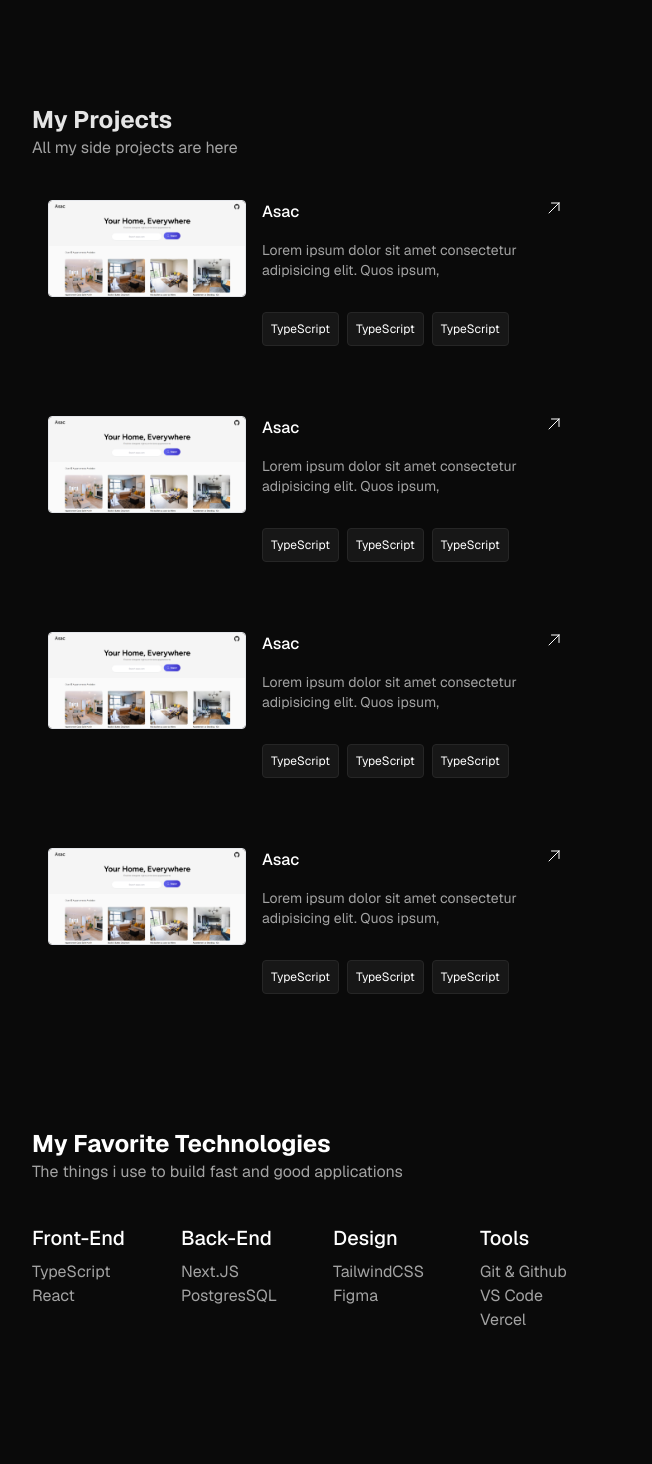
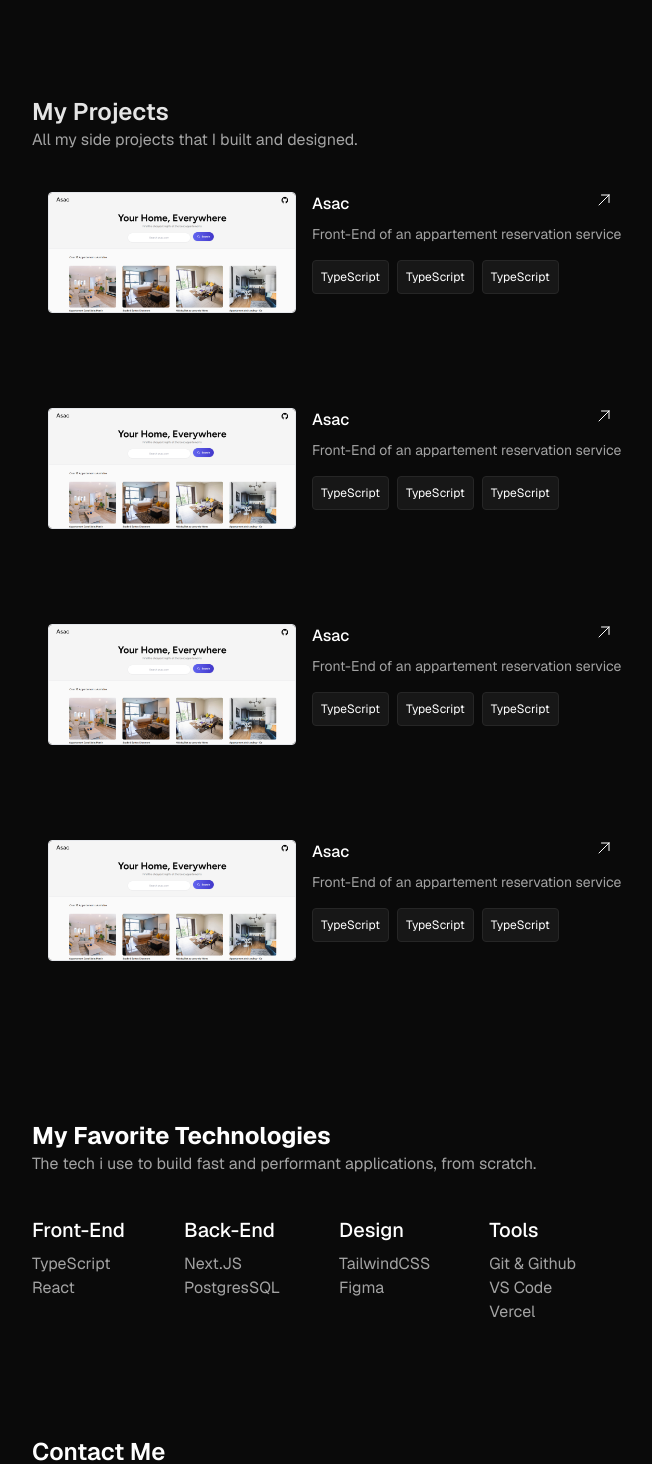
Before and after one commit to zinedinechami/portfolio_next, a Next.js app: page / in a window 1280 px wide. Shown: the part 400-1864 px from the top of the page, without its empty margins (328-980 px from the left). Built offline with nearby package versions, Linux system fonts and the light colour scheme.

Commit message:
made header functional, added tags to project cards

```diff
--- a/src/app/componenets/header.tsx
+++ b/src/app/componenets/header.tsx
@@ -1,30 +1,31 @@
 export default function Header() {
   return (
     <>
-      <nav className="h-20  mt-8 relative">
+      <nav className="h-20  mt-6 relative">
         <ul className="flex  text-sm text-neutral-400 ">
-          <a href="">
+          <a href="#about">
             <li className="mr-4 p-2 hover:border hover:bg-neutral-900 border-neutral-800 hover:text-neutral-200 transition-colors rounded font-medium ">
               about
             </li>
           </a>
-          <a href="">
+          <a href="#projects">
             <li className="mr-4 p-2 hover:border hover:bg-neutral-900 border-neutral-800 hover:text-neutral-200 transition-colors rounded font-medium">
               projects
             </li>
           </a>
-          <a href="">
+          <a href="#skills">
             <li className="mr-4 p-2 hover:border hover:bg-neutral-900 border-neutral-800 hover:text-neutral-200 transition-colors rounded font-medium">
               skills
             </li>
           </a>
-          <a href="">
+          <a href="#contact">
             <li className="mr-4 p-2 hover:border hover:bg-neutral-900 border-neutral-800 hover:text-neutral-200 transition-colors rounded font-medium">
               contact
             </li>
           </a>
         </ul>
         <div className="flex  text-neutral-400 absolute right-2 top-1">
+          <a href="https://github.com/zinedinechami">
             <svg
               xmlns="http://www.w3.org/2000/svg"
               width="22"
@@ -35,6 +36,8 @@ export default function Header() {
             >
               <path d="M8 0C3.58 0 0 3.58 0 8c0 3.54 2.29 6.53 5.47 7.59.4.07.55-.17.55-.38 0-.19-.01-.82-.01-1.49-2.01.37-2.53-.49-2.69-.94-.09-.23-.48-.94-.82-1.13-.28-.15-.68-.52-.01-.53.63-.01 1.08.58 1.23.82.72 1.21 1.87.87 2.33.66.07-.52.28-.87.51-1.07-1.78-.2-3.64-.89-3.64-3.95 0-.87.31-1.59.82-2.15-.08-.2-.36-1.02.08-2.12 0 0 .67-.21 2.2.82.64-.18 1.32-.27 2-.27s1.36.09 2 .27c1.53-1.04 2.2-.82 2.2-.82.44 1.1.16 1.92.08 2.12.51.56.82 1.27.82 2.15 0 3.07-1.87 3.75-3.65 3.95.29.25.54.73.54 1.48 0 1.07-.01 1.93-.01 2.2 0 .21.15.46.55.38A8.01 8.01 0 0 0 16 8c0-4.42-3.58-8-8-8" />
             </svg>
+          </a>
+          <a href="https://www.linkedin.com/in/zinedinechami/">
             <svg
               xmlns="http://www.w3.org/2000/svg"
               width="22"
@@ -45,6 +48,8 @@ export default function Header() {
             >
               <path d="M0 1.146C0 .513.526 0 1.175 0h13.65C15.474 0 16 .513 16 1.146v13.708c0 .633-.526 1.146-1.175 1.146H1.175C.526 16 0 15.487 0 14.854zm4.943 12.248V6.169H2.542v7.225zm-1.2-8.212c.837 0 1.358-.554 1.358-1.248-.015-.709-.52-1.248-1.342-1.248S2.4 3.226 2.4 3.934c0 .694.521 1.248 1.327 1.248zm4.908 8.212V9.359c0-.216.016-.432.08-.586.173-.431.568-.878 1.232-.878.869 0 1.216.662 1.216 1.634v3.865h2.401V9.25c0-2.22-1.184-3.252-2.764-3.252-1.274 0-1.845.7-2.165 1.193v.025h-.016l.016-.025V6.169h-2.4c.03.678 0 7.225 0 7.225z" />
             </svg>
+          </a>
+          <a href="https://x.com/zinedinechami">
             <svg
               xmlns="http://www.w3.org/2000/svg"
               width="22"
@@ -55,6 +60,7 @@ export default function Header() {
             >
               <path d="M12.6.75h2.454l-5.36 6.142L16 15.25h-4.937l-3.867-5.07-4.425 5.07H.316l5.733-6.57L0 .75h5.063l3.495 4.633L12.601.75Zm-.86 13.028h1.36L4.323 2.145H2.865z" />
             </svg>
+          </a>
         </div>
       </nav>
     </>
--- a/src/app/componenets/project_card.tsx
+++ b/src/app/componenets/project_card.tsx
@@ -4,13 +4,13 @@ import asac from "../assets/asac.png";
 export default function ProjectCard() {
   return (
     <>
-      <article className="w-11/12 h-48  my-6 rounded-md hover:border hover:bg-neutral-900 transition-colors border-neutral-800 cursor-pointer relative">
+      <article className="w-full h-48  my-6 rounded-md hover:border hover:bg-neutral-900 transition-colors border-neutral-800 cursor-pointer relative">
         <div className="flex">
           <div className="p-4">
             <Image
               src={asac}
-              width={350}
-              height={350}
+              width={320}
+              height={320}
               quality={100}
               alt="asac"
               className="rounded border"
@@ -31,11 +31,10 @@ export default function ProjectCard() {
             />
           </svg>
           <div className="pt-4">
-            <h1 className=" font-medium pb-4">Asac </h1>
+            <h1 className=" font-medium pb-2">Asac </h1>
 
-            <p className="w-80 text-neutral-400 text-sm mb-6">
-              Lorem ipsum dolor sit amet consectetur adipisicing elit. Quos
-              ipsum,
+            <p className="w-80 text-neutral-400 text-sm mb-2">
+              Front-End of an appartement reservation service
             </p>
             <div className="flex pt-2">
               <article className="text-xs p-2 bg-neutral-900 border border-neutral-800 rounded mr-2">
--- a/src/app/globals.css
+++ b/src/app/globals.css
@@ -16,6 +16,10 @@
   }
 }
 
+html {
+  scroll-behavior: smooth;
+}
+
 body {
   color: WHITE;
   font-family: geist-sans;
--- a/src/app/sections/about.tsx
+++ b/src/app/sections/about.tsx
@@ -6,7 +6,7 @@ import pfp from "../assets/profile_picture.png";
 export default function About() {
   return (
     <>
-      <section className="pt-12 pb-32 ">
+      <section id="about" className="pt-12 pb-32 ">
         <div className="flex pb-4 ">
           <Image
             src={pfp}
--- a/src/app/sections/contact.tsx
+++ b/src/app/sections/contact.tsx
@@ -1,8 +1,8 @@
 export default function Contact() {
   return (
     <>
-      <section className="pb-24">
-        <h1 className="text-2xl font-bold">Contact Me</h1>
+      <section id="contact" className="pb-28">
+        <h1 className="text-2xl font-semibold">Contact Me</h1>
         <h2 className="text-neutral-400">
           Find me on my social networks or send me an email.
         </h2>
--- a/src/app/sections/projects.tsx
+++ b/src/app/sections/projects.tsx
@@ -3,9 +3,11 @@ import ProjectCard from "../componenets/project_card";
 export default function Projects() {
   return (
     <>
-      <section className="pb-20">
-        <h1 className="text-2xl font-bold text-neutral-200">My Projects</h1>
-        <h2 className=" text-neutral-400">All my side projects are here </h2>
+      <section id="projects" className="pb-20">
+        <h1 className="text-2xl font-semibold text-neutral-200">My Projects</h1>
+        <h2 className=" text-neutral-400">
+          All my side projects that I built and designed.{" "}
+        </h2>
         <ProjectCard />
         <ProjectCard />
         <ProjectCard />
--- a/src/app/sections/skills.tsx
+++ b/src/app/sections/skills.tsx
@@ -1,12 +1,13 @@
 export default function Skills() {
   return (
     <>
-      <section className="pb-32">
+      <section id="skills" className="pb-28">
         <h1 className="text-2xl font-bold">My Favorite Technologies</h1>
         <h2 className="text-neutral-400 pb-10">
-          The things i use to build fast and good applications
+          The tech i use to build fast and performant applications, from
+          scratch.
         </h2>
-        <div className="flex mx-auto ">
+        <div className="flex mx-auto justify-between	 ">
           <ul className="mr-14">
             <li className="text-xl font-medium pb-2">Front-End</li>
 
```
Lines whose indentation alone changed are shown as unchanged.
